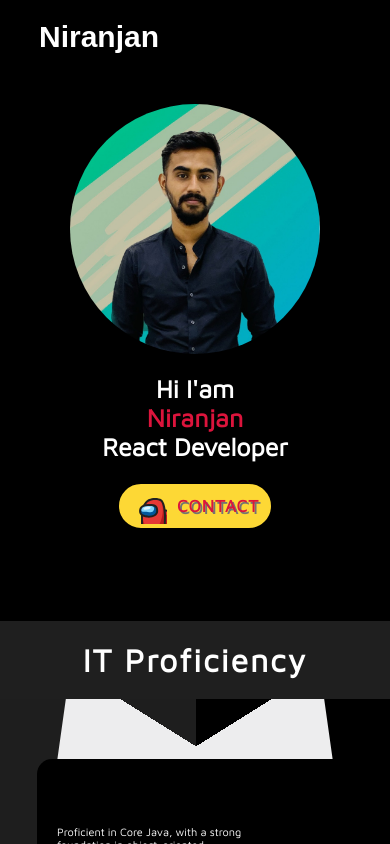
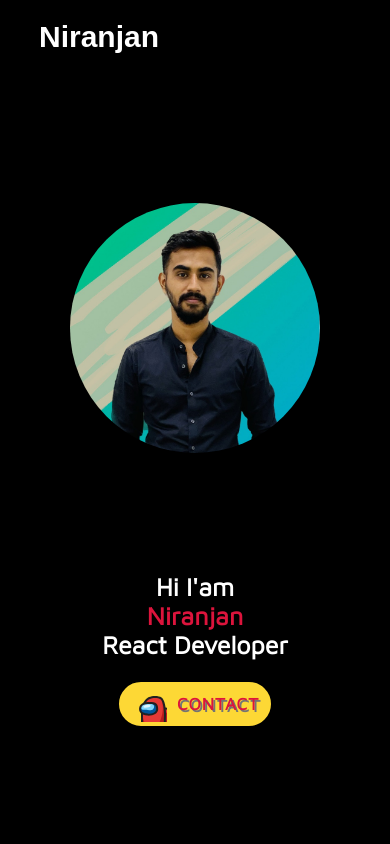
Before and after one commit to Niranjan360/myportfolio, a React (Create React App) app: page / in a window 390 px wide. Shown: the top 844 px of the page. Built offline with nearby package versions, Linux system fonts and the light colour scheme; the HTML template or start-up script is replaced by a standard one; a web font is replaced by a local one.

Commit message:
height change in mb view

```diff
--- a/src/index.css
+++ b/src/index.css
@@ -1798,7 +1798,7 @@ hr{
 
 
   .dashboard{
-    height: 100vh - 80px;
+    height: calc(100vh - 80px);
     color: white;
     display: flex;
     align-items: center;
```
